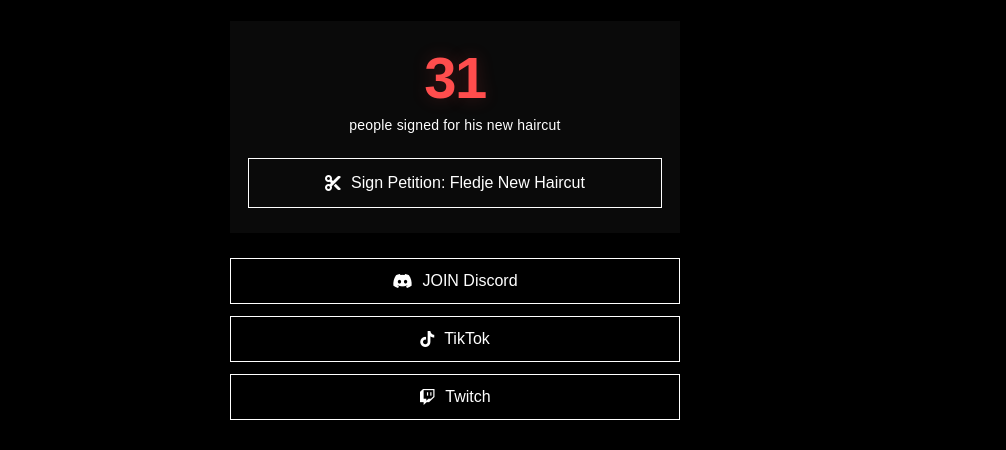
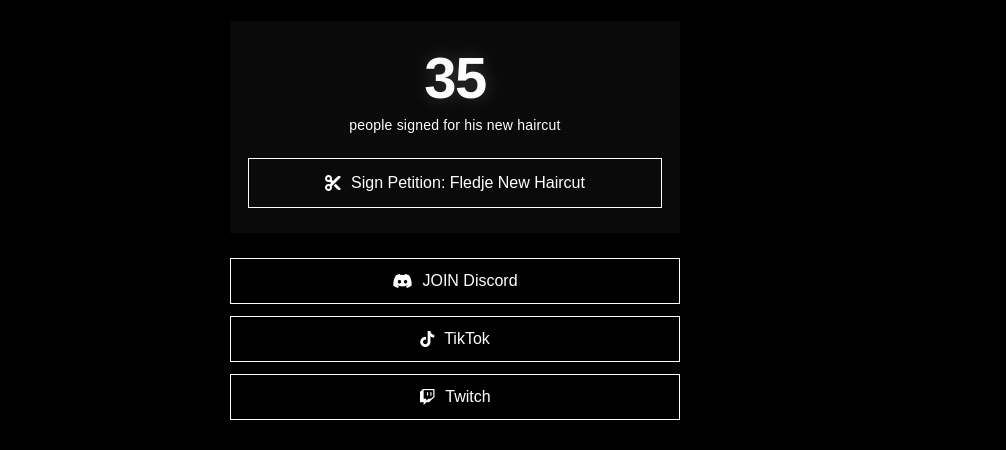
Before and after one commit to calinaboss/fledje, a plain HTML site: page index.html in a window 1280 px wide. Shown: the part 913-1363 px from the top of the page, without its empty margins (185-1191 px from the left). Drawn offline with Linux system fonts and the light colour scheme.

Commit message:
consolelog

```diff
--- a/index.html
+++ b/index.html
@@ -126,7 +126,7 @@
             align-items: center;
             justify-content: center;
             gap: 5px;
-            color: #ff4d4d;
+            color: #fcfcfc;
             margin-bottom: 22px;
             line-height: 1.4;
         }
@@ -141,8 +141,8 @@
             line-height: 1.1;
             font-weight: 900;
             letter-spacing: -1.5px;
-            color: #ff4d4d;
-            text-shadow: 0 0 18px rgba(255, 77, 77, 0.2);
+            color: #fcfcfc;
+            text-shadow: 0 0 18px rgba(253, 253, 253, 0.2);
             overflow-wrap: anywhere;
         }
 
@@ -426,7 +426,7 @@
         <div class="petition-container">
             <p class="petition-count" id="petitionCounter">
 
-                <span class="petition-number" id="petitionNumber">31</span>
+                <span class="petition-number" id="petitionNumber">35</span>
                 <span class="petition-label">people signed for his new haircut</span>
             </p>
             <button class="petition-btn" id="petitionBtn" onclick="signPetition()">
@@ -456,7 +456,7 @@
             const counter = document.getElementById('petitionNumber');
 
             if (!signed) {
-                counter.textContent = '32';
+                counter.textContent = '36';
                 btn.innerHTML = '<i class="fa-solid fa-check"></i> Petition Signed!';
                 btn.classList.add('signed');
                 signed = true;
```
